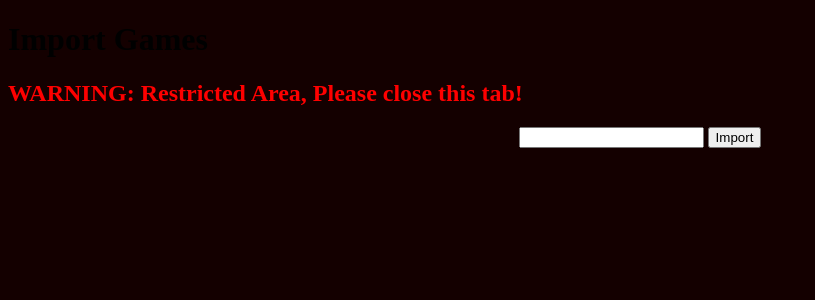
After one commit to CharlesDaka/GamingPage, a Flask app: template templates/admin.html in a window 1280 px wide. The commit adds this page. Shown: the top 300 px of the page, without its empty margins (0-815 px from the left). Run offline with Flask 3, Linux system fonts and the light colour scheme; the template is opened without the code that fills it, so the values that code supplies are empty; some libraries are stand-ins or nearby versions.

Commit message:
add admin tool

```diff
--- a/app.py
+++ b/app.py
@@ -13,7 +13,8 @@ from dotenv import load_dotenv
 load_dotenv
 
 app = Flask(__name__)
-app.config['SECRET_KEY'] = os.getenvron.get('SECRET_KEY')
+app.config['SECRET_KEY'] = os.environ.get('SECRET_KEY')
+rawg_key = os.environ.get('ADMIN_SECRET_KEY')
 
 # Connect my Supabase online database and my local database
 # --- supabase db ---
@@ -25,15 +26,19 @@ supabase = create_client(url, key)
 db = SQL('sqlite:///games.db')
 
 # import games from an API to my database
-@app.route("/import_games")
+@app.route("/games/import_games")
 def import_games():
+    # admin key
+    admin = request.form.get('admin_key')
+    if admin != rawg_key:
+        abort(403)
     # key for RAWG API
     key = request.args.get('key')
-    if key != '3ba1c877ad974646ab76b69b3c58d17b':
+    if key != rawg_key:
         abort(403)
     try:
         url = "https://www.freetogame.com/api/games"
-        rawg = "https://api.rawg.io/api/games?key=3ba1c877ad974646ab76b69b3c58d17b"
+        rawg = os.getenv('RAWG_URL')
         response = requests.get(url, timeout=10)
         # this triggers an exception if an API returns an error
         response.raise_for_status()
@@ -138,7 +143,7 @@ def requested_games():
         # insert user input and datetime into database
         response = supabase.table('requested_games').insert({
             "game": game_name, "date": date
-        })
+        }).execute()
         # print the added row
         row = response.data
         print (f"SUCCESSFULLY ADDED {row['game']}")
@@ -162,7 +167,7 @@ def report():
         # insert reported game(s) into database
         response = supabase.table(broken_links).insert({
             "game": game_name, "date": date
-        })
+        }).execute()
         # print when link is reported
         row = response.data
         print(f"Broken link reported: {row['game']}")
--- /dev/null
+++ b/templates/admin.html
@@ -0,0 +1,25 @@
+<!DOCTYPE html>
+
+<html lang="en">
+    <head>
+        <meta charset="utf-8">
+        <meta name="viewport" content="width=device-width, initial-scale=1.0">
+        <title>Admin Tool</title>
+        <style>
+            body{
+                background-color: rgb(20, 0, 0);
+            }
+            form{
+                text-align: center;
+            }
+        </style>
+    </head>
+    <body>
+        <h1>Import Games</h1>
+        <h2 style="color: red;">WARNING: Restricted Area, Please close this tab!</h2>
+        <form action="/games/import_games" method="post">
+            <input type="password" name="admin_key" aria-label="admin key">
+            <input type="submit" value="Import">
+        </form>
+    </body>
+</html>
--- a/templates/layout.html
+++ b/templates/layout.html
@@ -72,7 +72,7 @@
                 </thead>
                 <tbody>
                     <tr>
-                        <td><img src="../static/icon.png" alt="GameVault Logo" style="border-radius: 15px; width: 20px; height: 20px;"></td>
+                        <td><a href="/games/import_games" target="_blank"><img src="../static/icon.png" alt="GameVault Logo" style="border-radius: 15px; width: 20px; height: 20px;"></a></td>
                         <td><a href="/contact" target="_blank">Request a game</a></td>
                         <td>Discord</td>
                     </tr>
```
